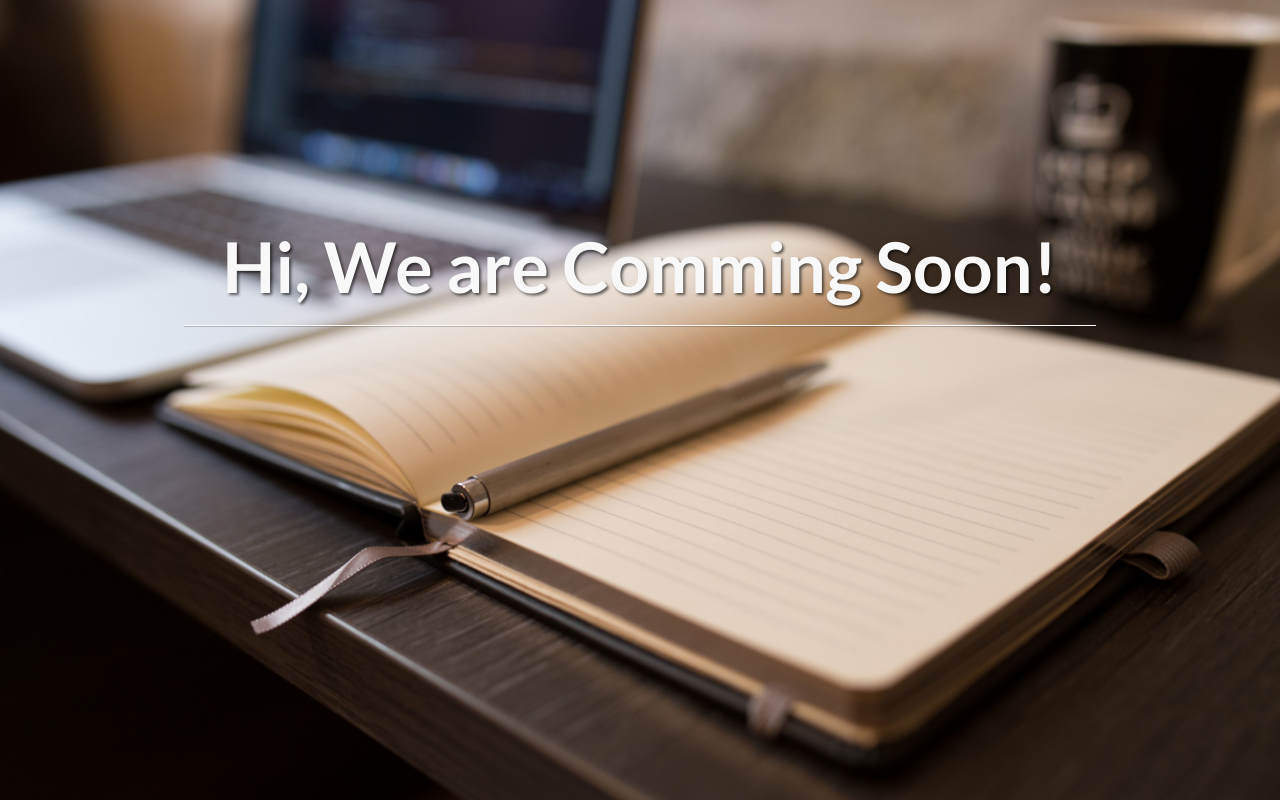
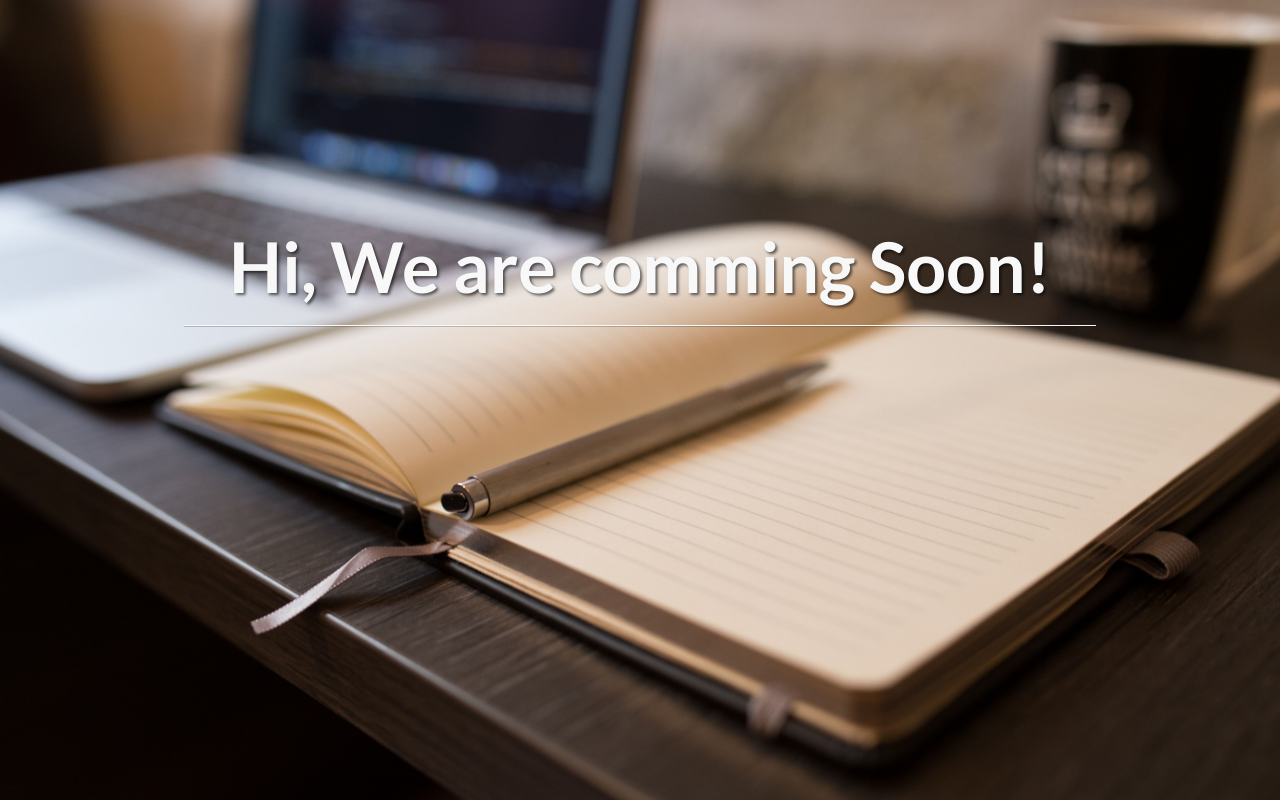
Before and after one commit to HekmatullahNaqibzada/Server-git-webhook, a plain HTML site: page index.html in a window 1280 px wide. Drawn offline with Linux system fonts and the light colour scheme.

```diff
--- a/index.html
+++ b/index.html
@@ -7,7 +7,7 @@
     <meta name="viewport" content="width=device-width, initial-scale=1">
 
 
-    <title itemprop='name'>Updated Comming Soon!</title>
+    <title itemprop='name'>Comming Soon!</title>
 
 
     <!-- Bootstrap Core CSS -->
@@ -30,7 +30,7 @@
                 <div class="col-lg-12">
                     <div class="intro-message">
 
-                        <h1 id="hdrDescription">Hi, We are Comming Soon!</h1>
+                        <h1 id="hdrDescription">Hi, We are comming Soon!</h1>
                         <hr class="intro-divider">
 
                     </div>
```
